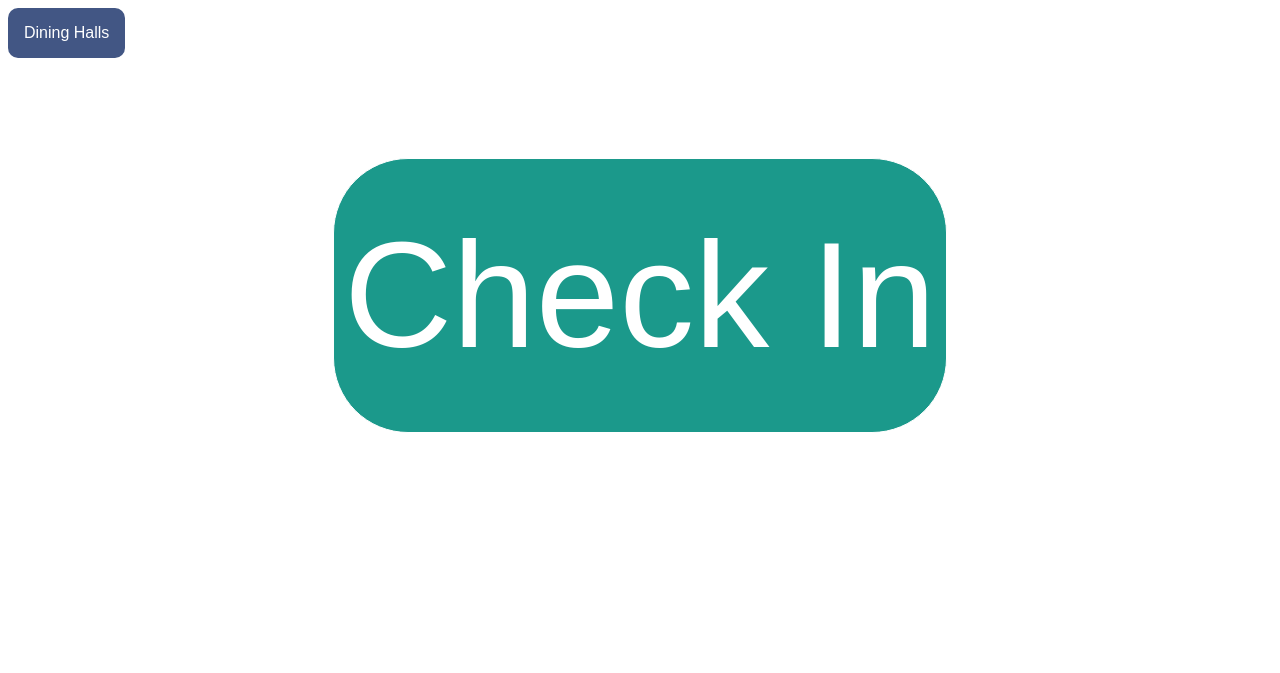
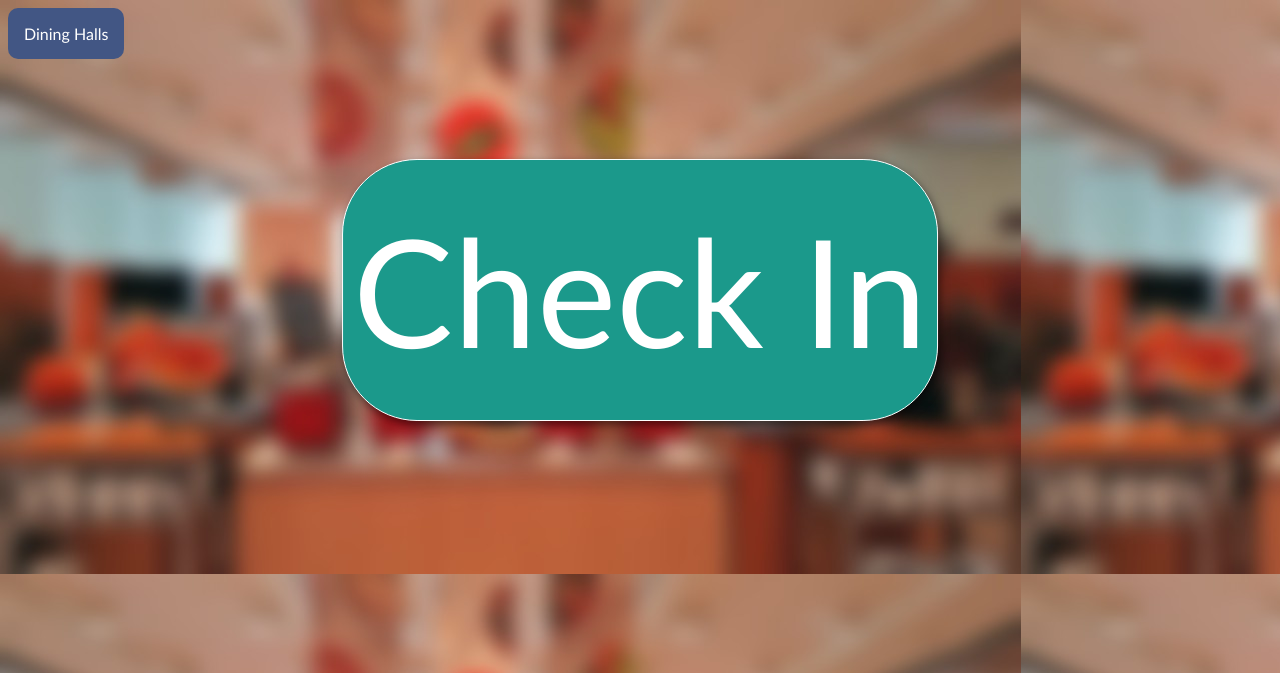
Before and after one commit to MLHDegenerates/DiningHallApp, a Flask app: page / in a window 1280 px wide. Shown: the top 673 px of the page. Run offline with Flask 2, Linux system fonts and the light colour scheme.

Commit message:
css fuckery

```diff
--- a/app/templates/base.html
+++ b/app/templates/base.html
@@ -11,6 +11,7 @@
         border: none;
         cursor: pointer;
         border-radius: 10px;
+        font-family: Optima, Segoe, "Segoe UI", Candara, Calibri, Arial, sans-serif;
     }
 
     .dropdown {
--- a/app/templates/index.html
+++ b/app/templates/index.html
@@ -2,6 +2,12 @@
 {% block content %}
 
     <style>
+
+        body{
+
+        background-image: url(/static/background.jpg);
+
+        }
 
         #checkIn{
             background-color: #1b998b;
@@ -11,17 +17,20 @@
             border: 1px solid white;
             text-align: center;
             border-radius: 75px;
-            padding: 50px 10px;
+            padding: 40px 10px;
             align: center;
             margin-top: 100px;
             position: relative;
             left: 50%;
             transform: translateX(-50%);
+            font-family: Optima, Segoe, "Segoe UI", Candara, Calibri, Arial, sans-serif;
+            box-shadow: 2px 4px 8px rgba(0, 0, 0, .5);
         }
 
         #checkIn:hover{
 
             background-color: #138275;
+            box-shadow: 4px 8px 16px rgba(0, 0, 0, .5);
 
         }
 
```
Also changed, not shown: app/static/background.jpg (added).
